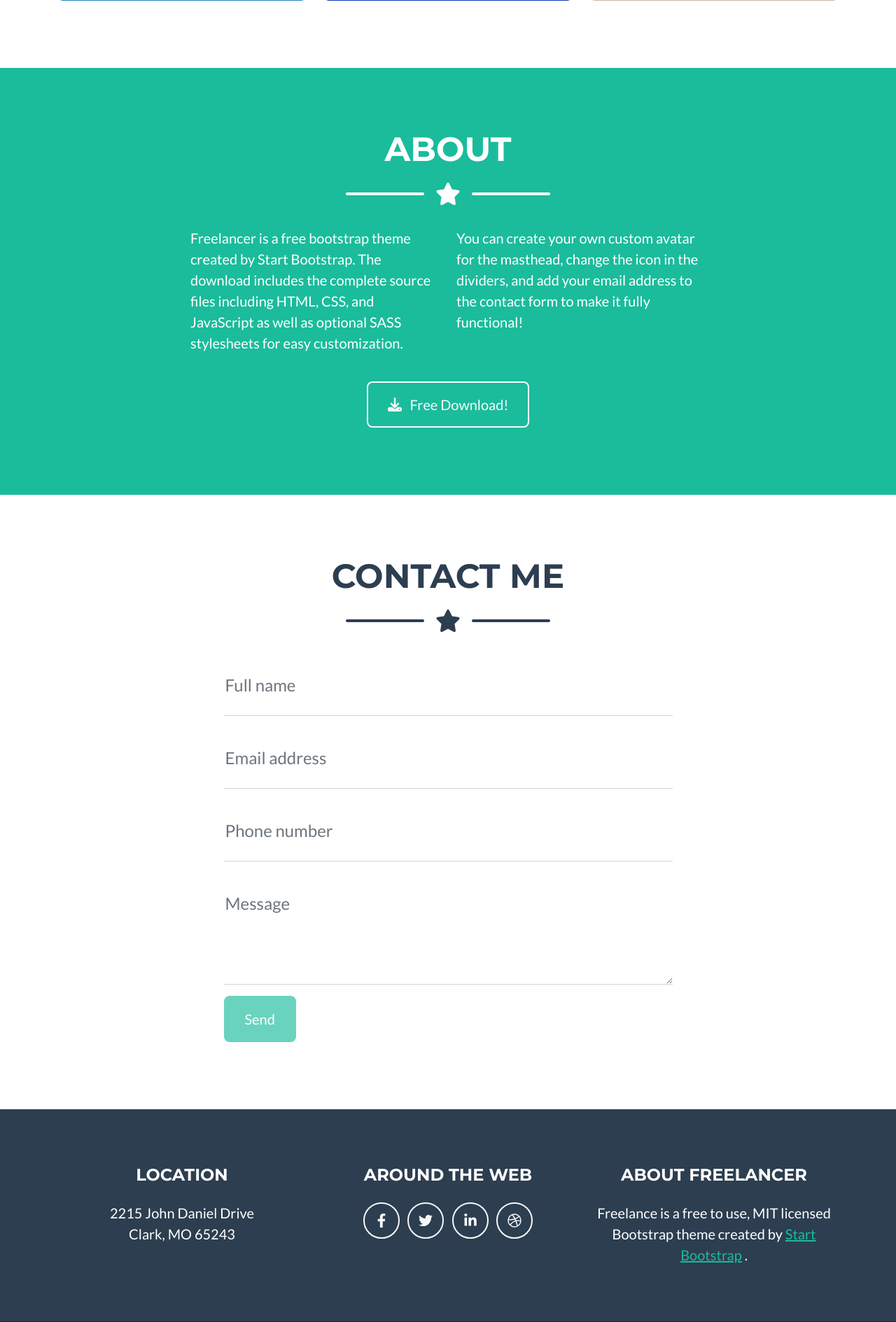
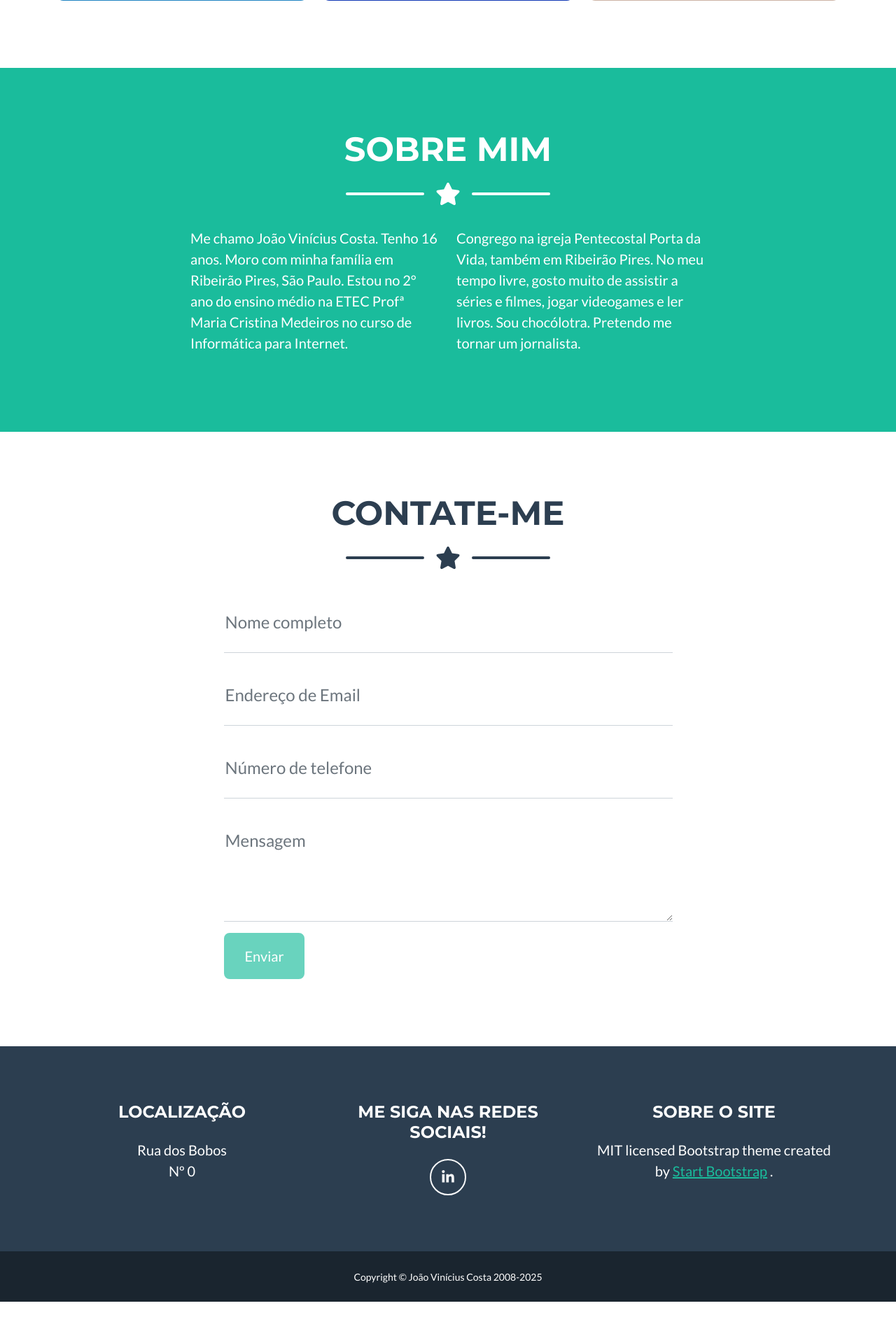
Before and after one commit to joaovincosta/SW-I_2025, a PHP site: page /privada.php?nome=1 in a window 1280 px wide. Shown: the part 1572-3461 px from the top of the page at 70% size. After the commit the page ends 3432 px from the top, so only its background shows below. Run offline with PHP 8.4, Linux system fonts and the light colour scheme; some libraries are stand-ins or nearby versions.

Commit message:
Add files via upload

```diff
--- a/aula_06/css/estilo_erro.css
+++ b/aula_06/css/estilo_erro.css
@@ -9,7 +9,7 @@
 
 @media (prefers-color-scheme: dark) {
     .custom-bg {
-        background: linear-gradient(to right, #1f2937, #111827);
+        background: linear-gradient(to right, #d13b11, #b9790c);
         color: white !important;
     }
 
--- a/aula_06/index.php
+++ b/aula_06/index.php
@@ -4,22 +4,24 @@
     <meta charset="UTF-8">
     <meta name="viewport" content="width=device-width, initial-scale=1.0">
     <title>Página Inicial</title>
+    <link href="css/style.css" rel="stylesheet"/>
     <link rel="stylesheet" href="https://cdn.jsdelivr.net/npm/bootstrap@5.2.3/dist/css/bootstrap.min.css">
 </head>
 <body>
     <div class="container">
         <form action="processa.php" method="POST">
             <br>
+            <h1>Olá! Faça login</h1>
             <!-- Email input -->
             <div data-mdb-input-init class="form-outline mb-4">
+                <label class="form-label" for="form2Example1">Endereço de Email</label>
                 <input type="email" id="form2Example1" class="form-control" name="email"/>
-                <label class="form-label" for="form2Example1">Endereço de Email</label>
             </div>
 
             <!-- Password input -->
             <div data-mdb-input-init class="form-outline mb-4">
+                <label class="form-label" for="form2Example2">Senha</label>
                 <input type="password" id="form2Example2" class="form-control" name="senha"/>
-                <label class="form-label" for="form2Example2">Senha</label>
             </div>
 
             <!-- Submit button -->
--- a/aula_06/privada.php
+++ b/aula_06/privada.php
@@ -9,7 +9,7 @@
         <meta name="viewport" content="width=device-width, initial-scale=1, shrink-to-fit=no" />
         <meta name="description" content="" />
         <meta name="author" content="" />
-        <title>Freelancer - Start Bootstrap Theme</title>
+        <title>Portfólio | João Vinícius Costa</title>
         <!-- Favicon-->
         <link rel="icon" type="image/x-icon" href="assets/favicon.ico" />
         <!-- Font Awesome icons (free version)-->
@@ -24,7 +24,7 @@
         <!-- Navigation-->
         <nav class="navbar navbar-expand-lg bg-secondary text-uppercase fixed-top" id="mainNav">
             <div class="container">
-                <a class="navbar-brand" href="#page-top">Start Bootstrap</a>
+                <a class="navbar-brand" href="#page-top">João Vinícius Costa</a>
                 <button class="navbar-toggler text-uppercase font-weight-bold bg-primary text-white rounded" type="button" data-bs-toggle="collapse" data-bs-target="#navbarResponsive" aria-controls="navbarResponsive" aria-expanded="false" aria-label="Toggle navigation">
                     Menu
                     <i class="fas fa-bars"></i>
@@ -32,8 +32,8 @@
                 <div class="collapse navbar-collapse" id="navbarResponsive">
                     <ul class="navbar-nav ms-auto">
                         <li class="nav-item mx-0 mx-lg-1"><a class="nav-link py-3 px-0 px-lg-3 rounded" href="#portfolio">Portfolio</a></li>
-                        <li class="nav-item mx-0 mx-lg-1"><a class="nav-link py-3 px-0 px-lg-3 rounded" href="#about">About</a></li>
-                        <li class="nav-item mx-0 mx-lg-1"><a class="nav-link py-3 px-0 px-lg-3 rounded" href="#contact">Contact</a></li>
+                        <li class="nav-item mx-0 mx-lg-1"><a class="nav-link py-3 px-0 px-lg-3 rounded" href="#about">Sobre Mim</a></li>
+                        <li class="nav-item mx-0 mx-lg-1"><a class="nav-link py-3 px-0 px-lg-3 rounded" href="#contact">Contato</a></li>
                         <li class="nav-item mx-0 mx-lg-1"><a class="nav-link py-3 px-0 px-lg-3 rounded" href="index.php">Voltar</a></li>
                     </ul>
                 </div>
@@ -53,7 +53,7 @@
                     <div class="divider-custom-line"></div>
                 </div>
                 <!-- Masthead Subheading-->
-                <p class="masthead-subheading font-weight-light mb-0">Graphic Artist - Web Designer - Illustrator</p>
+                <p class="masthead-subheading font-weight-light mb-0">Este é o meu portfólio!</p>
             </div>
         </header>
         <!-- Portfolio Section-->
@@ -130,7 +130,7 @@
         <section class="page-section bg-primary text-white mb-0" id="about">
             <div class="container">
                 <!-- About Section Heading-->
-                <h2 class="page-section-heading text-center text-uppercase text-white">About</h2>
+                <h2 class="page-section-heading text-center text-uppercase text-white">Sobre Mim</h2>
                 <!-- Icon Divider-->
                 <div class="divider-custom divider-light">
                     <div class="divider-custom-line"></div>
@@ -139,15 +139,8 @@
                 </div>
                 <!-- About Section Content-->
                 <div class="row">
-                    <div class="col-lg-4 ms-auto"><p class="lead">Freelancer is a free bootstrap theme created by Start Bootstrap. The download includes the complete source files including HTML, CSS, and JavaScript as well as optional SASS stylesheets for easy customization.</p></div>
-                    <div class="col-lg-4 me-auto"><p class="lead">You can create your own custom avatar for the masthead, change the icon in the dividers, and add your email address to the contact form to make it fully functional!</p></div>
-                </div>
-                <!-- About Section Button-->
-                <div class="text-center mt-4">
-                    <a class="btn btn-xl btn-outline-light" href="https://startbootstrap.com/theme/freelancer/">
-                        <i class="fas fa-download me-2"></i>
-                        Free Download!
-                    </a>
+                    <div class="col-lg-4 ms-auto"><p class="lead">Me chamo João Vinícius Costa. Tenho 16 anos. Moro com minha família em Ribeirão Pires, São Paulo. Estou no 2° ano do ensino médio na ETEC Profª Maria Cristina Medeiros no curso de Informática para Internet.</p></div>
+                    <div class="col-lg-4 me-auto"><p class="lead">Congrego na igreja Pentecostal Porta da Vida, também em Ribeirão Pires. No meu tempo livre, gosto muito de assistir a séries e filmes, jogar videogames e ler livros. Sou chocólotra. Pretendo me tornar um jornalista.</p></div>
                 </div>
             </div>
         </section>
@@ -155,7 +148,7 @@
         <section class="page-section" id="contact">
             <div class="container">
                 <!-- Contact Section Heading-->
-                <h2 class="page-section-heading text-center text-uppercase text-secondary mb-0">Contact Me</h2>
+                <h2 class="page-section-heading text-center text-uppercase text-secondary mb-0">Contate-me</h2>
                 <!-- Icon Divider-->
                 <div class="divider-custom">
                     <div class="divider-custom-line"></div>
@@ -176,27 +169,27 @@
                             <!-- Name input-->
                             <div class="form-floating mb-3">
                                 <input class="form-control" id="name" type="text" placeholder="Enter your name..." data-sb-validations="required" />
-                                <label for="name">Full name</label>
-                                <div class="invalid-feedback" data-sb-feedback="name:required">A name is required.</div>
+                                <label for="name">Nome completo</label>
+                                <div class="invalid-feedback" data-sb-feedback="name:required">É necessário inserir um nome.</div>
                             </div>
                             <!-- Email address input-->
                             <div class="form-floating mb-3">
                                 <input class="form-control" id="email" type="email" placeholder="name@example.com" data-sb-validations="required,email" />
-                                <label for="email">Email address</label>
-                                <div class="invalid-feedback" data-sb-feedback="email:required">An email is required.</div>
-                                <div class="invalid-feedback" data-sb-feedback="email:email">Email is not valid.</div>
+                                <label for="email">Endereço de Email</label>
+                                <div class="invalid-feedback" data-sb-feedback="email:required">É necessário inserir um email.</div>
+                                <div class="invalid-feedback" data-sb-feedback="email:email">Email inválido.</div>
                             </div>
                             <!-- Phone number input-->
                             <div class="form-floating mb-3">
-                                <input class="form-control" id="phone" type="tel" placeholder="(123) 456-7890" data-sb-validations="required" />
-                                <label for="phone">Phone number</label>
-                                <div class="invalid-feedback" data-sb-feedback="phone:required">A phone number is required.</div>
+                                <input class="form-control" id="phone" type="number" placeholder="(123) 456-7890" data-sb-validations="required" />
+                                <label for="phone">Número de telefone</label>
+                                <div class="invalid-feedback" data-sb-feedback="phone:required">É necessário inserir um número de telefone.</div>
                             </div>
                             <!-- Message input-->
                             <div class="form-floating mb-3">
                                 <textarea class="form-control" id="message" type="text" placeholder="Enter your message here..." style="height: 10rem" data-sb-validations="required"></textarea>
-                                <label for="message">Message</label>
-                                <div class="invalid-feedback" data-sb-feedback="message:required">A message is required.</div>
+                                <label for="message">Mensagem</label>
+                                <div class="invalid-feedback" data-sb-feedback="message:required">É necessário inserir uma mensagem.</div>
                             </div>
                             <!-- Submit success message-->
                             <!---->
@@ -204,19 +197,16 @@
                             <!-- has successfully submitted-->
                             <div class="d-none" id="submitSuccessMessage">
                                 <div class="text-center mb-3">
-                                    <div class="fw-bolder">Form submission successful!</div>
-                                    To activate this form, sign up at
-                                    <br />
-                                    <a href="https://startbootstrap.com/solution/contact-forms">https://startbootstrap.com/solution/contact-forms</a>
+                                    <div class="fw-bolder">Formulário enviado com successo!</div>
                                 </div>
                             </div>
                             <!-- Submit error message-->
                             <!---->
                             <!-- This is what your users will see when there is-->
                             <!-- an error submitting the form-->
-                            <div class="d-none" id="submitErrorMessage"><div class="text-center text-danger mb-3">Error sending message!</div></div>
+                            <div class="d-none" id="submitErrorMessage"><div class="text-center text-danger mb-3">Erro ao enviar a menssagem.</div></div>
                             <!-- Submit Button-->
-                            <button class="btn btn-primary btn-xl disabled" id="submitButton" type="submit">Send</button>
+                            <button class="btn btn-primary btn-xl disabled" id="submitButton" type="submit">Enviar</button>
                         </form>
                     </div>
                 </div>
@@ -228,26 +218,23 @@
                 <div class="row">
                     <!-- Footer Location-->
                     <div class="col-lg-4 mb-5 mb-lg-0">
-                        <h4 class="text-uppercase mb-4">Location</h4>
+                        <h4 class="text-uppercase mb-4">Localização</h4>
                         <p class="lead mb-0">
-                            2215 John Daniel Drive
+                            Rua dos Bobos
                             <br />
-                            Clark, MO 65243
+                            Nº 0
                         </p>
                     </div>
                     <!-- Footer Social Icons-->
                     <div class="col-lg-4 mb-5 mb-lg-0">
-                        <h4 class="text-uppercase mb-4">Around the Web</h4>
-                        <a class="btn btn-outline-light btn-social mx-1" href="#!"><i class="fab fa-fw fa-facebook-f"></i></a>
-                        <a class="btn btn-outline-light btn-social mx-1" href="#!"><i class="fab fa-fw fa-twitter"></i></a>
-                        <a class="btn btn-outline-light btn-social mx-1" href="#!"><i class="fab fa-fw fa-linkedin-in"></i></a>
-                        <a class="btn btn-outline-light btn-social mx-1" href="#!"><i class="fab fa-fw fa-dribbble"></i></a>
+                        <h4 class="text-uppercase mb-4">Me siga nas redes sociais!</h4>
+                        <a class="btn btn-outline-light btn-social mx-1" href="https://www.linkedin.com/in/jo%C3%A3o-vin%C3%ADcius-costa-02ab88345/"><i class="fab fa-fw fa-linkedin-in"></i></a>
                     </div>
                     <!-- Footer About Text-->
                     <div class="col-lg-4">
-                        <h4 class="text-uppercase mb-4">About Freelancer</h4>
+                        <h4 class="text-uppercase mb-4">Sobre o site</h4>
                         <p class="lead mb-0">
-                            Freelance is a free to use, MIT licensed Bootstrap theme created by
+                            MIT licensed Bootstrap theme created by
                             <a href="http://startbootstrap.com">Start Bootstrap</a>
                             .
                         </p>
@@ -257,7 +244,7 @@
         </footer>
         <!-- Copyright Section-->
         <div class="copyright py-4 text-center text-white">
-            <div class="container"><small>Copyright &copy; Your Website 2023</small></div>
+            <div class="container"><small>Copyright &copy; João Vinícius Costa 2008-2025</small></div>
         </div>
         <!-- Portfolio Modals-->
         <!-- Portfolio Modal 1-->
--- a/aula_06/processa.php
+++ b/aula_06/processa.php
@@ -3,7 +3,7 @@
     $senha = $_POST['senha'];
 
     if ($email == 'aluno@email.com' && $senha == '1234'){
-        $nome = "João";
+        $nome = "visitante";
         header('Location: privada.php?nome='.$nome);
     }else{
         header('Location: erro.php');
```
Also changed, not shown: aula_06/css/style.css (added, +7 -0 lines).
